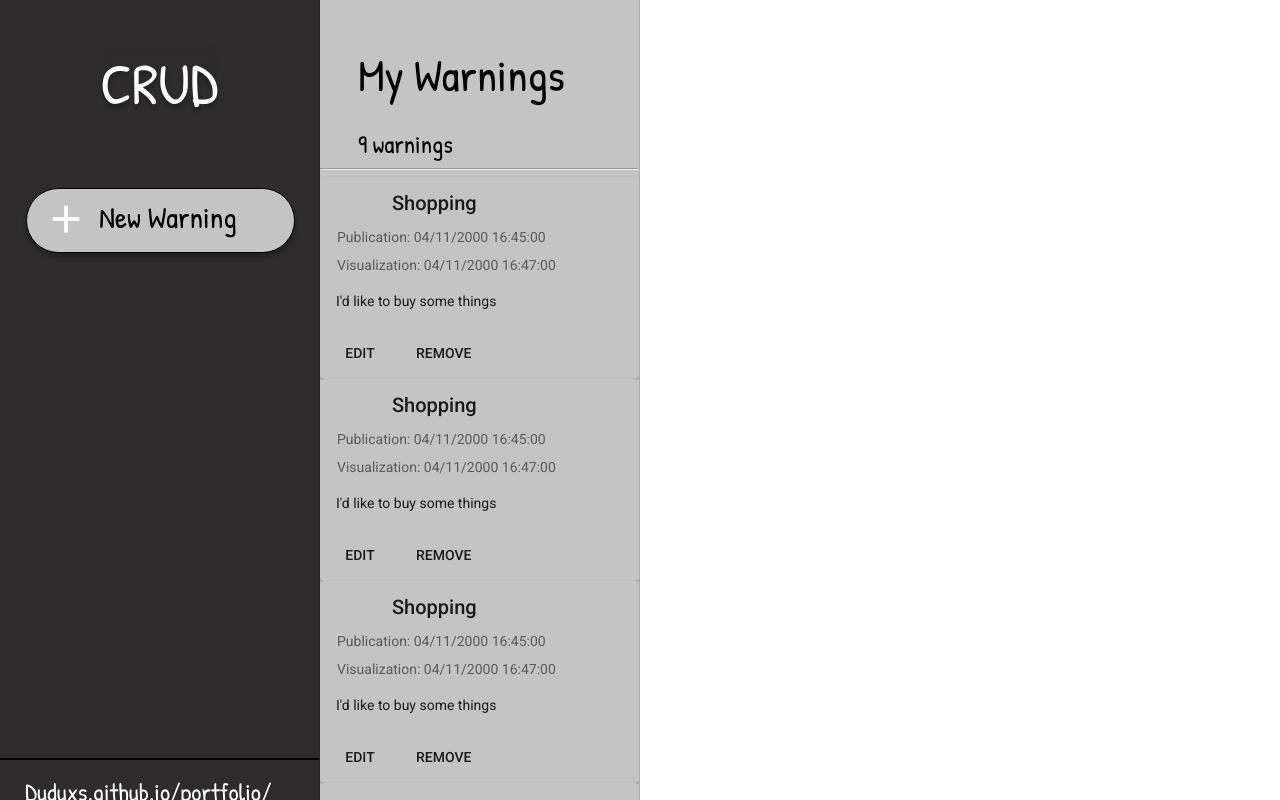
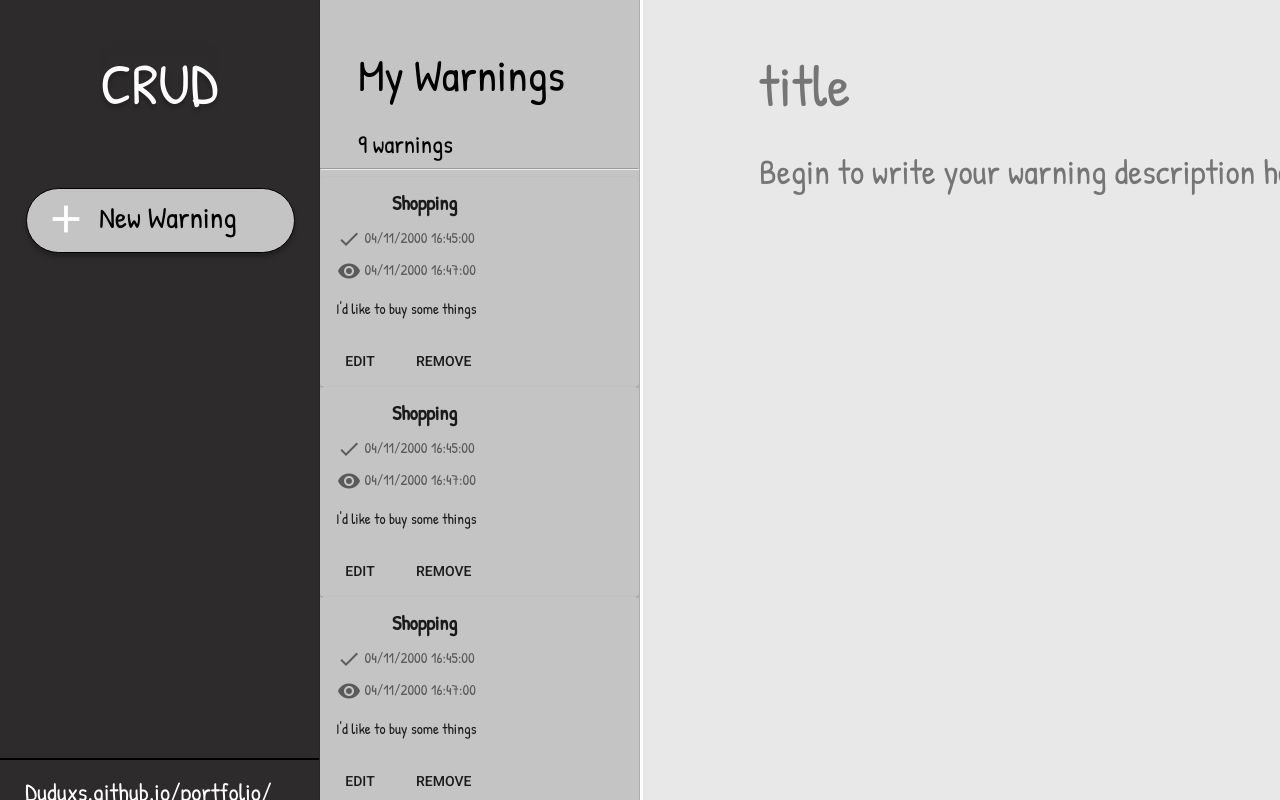
Before and after one commit to Duduxs/angular-crud, an Angular app in the folder front/: page / in a window 1280 px wide. Built offline with nearby package versions, Linux system fonts and the light colour scheme.

Commit message:
TextArea component done, card stylized and code format

```diff
--- a/front/src/app/app.component.html
+++ b/front/src/app/app.component.html
@@ -1,2 +1,3 @@
 <router-outlet></router-outlet>
 <app-card-list></app-card-list>
+<app-text-area></app-text-area>
--- a/front/src/app/app.module.ts
+++ b/front/src/app/app.module.ts
@@ -11,6 +11,7 @@ import {MatButtonModule} from '@angular/material/button';
 import { CardListComponent } from './views/card-list/card-list.component';
 import { CardComponent } from './views/card-list/card/card.component';
 import {MatCardModule} from '@angular/material/card';
+import { TextAreaComponent } from './views/text-area/text-area.component';
 
 
 @NgModule({
@@ -18,7 +19,8 @@ import {MatCardModule} from '@angular/material/card';
     AppComponent,
     HomeComponent,
     CardListComponent,
-    CardComponent
+    CardComponent,
+    TextAreaComponent
   ],
   imports: [
     BrowserModule,
--- a/front/src/app/views/card-list/card-list.component.css
+++ b/front/src/app/views/card-list/card-list.component.css
@@ -8,16 +8,6 @@
     background-color: #C4C4C4;
 }
 
-.sidenav a {
-
-    color: white;
-}
-
-.sidenav i{
-
-    padding-right: 10px;
-}
-
 .title{
 
     position: absolute;
@@ -26,6 +16,7 @@
     top: 4.61%;
     bottom: 89.1%;
 
+    font-family: 'Patrick Hand', cursive;
     font-style: normal;
     font-weight: normal;
     font-size: 45px;
@@ -43,7 +34,7 @@ p{
     top: 13.31%;
     bottom: 83.54%;
 
-    font-family: Patrick Hand;
+    font-family: 'Patrick Hand', cursive;
     font-style: normal;
     font-weight: normal;
     font-size: 25px;
@@ -54,11 +45,7 @@ p{
     backdrop-filter: blur(4px);
 }
 
-h2, p {
+hr{
 
-    font-family: 'Patrick Hand', cursive;
-}
-
-hr{
     margin-top: 160px;
 }
--- a/front/src/app/views/card-list/card-list.component.html
+++ b/front/src/app/views/card-list/card-list.component.html
@@ -10,8 +10,9 @@
                 <app-card></app-card>
                 <app-card></app-card>
                 <app-card></app-card>
-                <app-card></app-card>z
+                <app-card></app-card>
             </div>
+
         </mat-nav-list>
     </mat-sidenav>
 </mat-sidenav-container>
--- a/front/src/app/views/card-list/card/card.component.css
+++ b/front/src/app/views/card-list/card/card.component.css
@@ -1,18 +1,35 @@
 mat-card{
+
     background-color: #C4C4C4;
 }
 
 mat-card-subtitle{
+
     margin-left: -55px;
+    font-family: 'Patrick Hand', cursive;
+    font-size: 15px;
+}
+
+mat-card-subtitle i{
+
+    vertical-align: middle;
+
 }
 
 mat-card-title{
+
     padding-bottom: 10px;
+    font-family: 'Patrick Hand', cursive;
+    font-weight: bold;
 }
 
+
 .description{
+
     white-space: nowrap;
     overflow: hidden;
     text-overflow: ellipsis;
     max-width: 200px;
-  }
+    font-family: 'Patrick Hand', cursive;
+    font-size: 15px;
+}
--- a/front/src/app/views/card-list/card/card.component.html
+++ b/front/src/app/views/card-list/card/card.component.html
@@ -1,9 +1,10 @@
 <mat-card class="example-card">
+
     <mat-card-header>
       <div mat-card-avatar class="example-header-image"></div>
       <mat-card-title>Shopping</mat-card-title>
-      <mat-card-subtitle>Publication: 04/11/2000 16:45:00</mat-card-subtitle>
-      <mat-card-subtitle>Visualization: 04/11/2000 16:47:00</mat-card-subtitle>
+      <mat-card-subtitle><i class="material-icons">done</i> 04/11/2000 16:45:00</mat-card-subtitle>
+      <mat-card-subtitle><i class="material-icons">visibility</i> 04/11/2000 16:47:00</mat-card-subtitle>
     </mat-card-header>
 
     <mat-card-content>
--- a/front/src/app/views/home/home.component.css
+++ b/front/src/app/views/home/home.component.css
@@ -7,21 +7,6 @@
     border-radius: 0px;
 
     background-color: #2D2B2B;
-}
-
-.sidenav a {
-
-    color: white;
-}
-
-.sidenav i{
-
-    padding-right: 10px;
-}
-
-h1, p {
-
-    font-family: 'Patrick Hand', cursive;
 }
 
 .crud{
@@ -42,6 +27,7 @@ h1, p {
     text-shadow: 0px 4px 4px rgba(0, 0, 0, 0.25);
     backdrop-filter: blur(4px);
 }
+
 
 .button-new-warning{
 
@@ -93,3 +79,18 @@ button i{
 
     color: white;
 }
+
+.sidenav a {
+
+    color: white;
+}
+
+.sidenav i{
+
+    padding-right: 10px;
+}
+
+h1, p {
+
+    font-family: 'Patrick Hand', cursive;
+}
--- /dev/null
+++ b/front/src/app/views/text-area/text-area.component.css
@@ -0,0 +1,60 @@
+.sidenav{
+
+    width: 1280px;
+    height: 954px;
+    left: 643px;
+    top: 0px;
+
+    background-color: #E8E8E8;
+}
+
+.title{
+
+    font-family: 'Patrick Hand', cursive;
+    position: absolute;
+    left: 8.91%;
+    right: 76.29%;
+    top: 5.77%;
+    bottom: 87.95%;
+
+    font-style: normal;
+    font-weight: normal;
+    font-size: 58px;
+    line-height: 79px;
+    outline: none;
+    border: none;
+    background: transparent;
+}
+
+p{
+
+    font-family: 'Patrick Hand', cursive;
+    position: absolute;
+    left: 8.91%;
+    right: 13.3%;
+    top: 14.78%;
+    bottom: 78.93%;
+
+    font-style: normal;
+    font-weight: normal;
+    font-size: 35px;
+    line-height: 47px;
+}
+
+.paragraph{
+
+    font-family: 'Patrick Hand', cursive;
+    position: absolute;
+    left: 8.91%;
+    right: 13.3%;
+    top: 14.78%;
+    bottom: 78.93%;
+
+    font-style: normal;
+    font-weight: normal;
+    font-size: 35px;
+    line-height: 47px;
+    outline: none;
+    border: none;
+    background: transparent;
+}
--- /dev/null
+++ b/front/src/app/views/text-area/text-area.component.html
@@ -0,0 +1,11 @@
+<mat-sidenav-container class="container">
+    <mat-sidenav class="sidenav" mode="side" opened fixedInViewport="true">
+        <mat-nav-list>
+
+            <input type="text" name="title" class='title' placeholder="title" value="" readonly="true">
+            <input type="text" name="paragraph" class='paragraph'
+            placeholder="Begin to write your warning description here" value="" readonly="true" >
+
+        </mat-nav-list>
+    </mat-sidenav>
+</mat-sidenav-container>
--- /dev/null
+++ b/front/src/app/views/text-area/text-area.component.ts
@@ -0,0 +1,15 @@
+import { Component, OnInit } from '@angular/core';
+
+@Component({
+  selector: 'app-text-area',
+  templateUrl: './text-area.component.html',
+  styleUrls: ['./text-area.component.css']
+})
+export class TextAreaComponent implements OnInit {
+
+  constructor() { }
+
+  ngOnInit(): void {
+  }
+
+}
```
Also changed, not shown: 1 other file (tests, documents, lock files or other folders).
